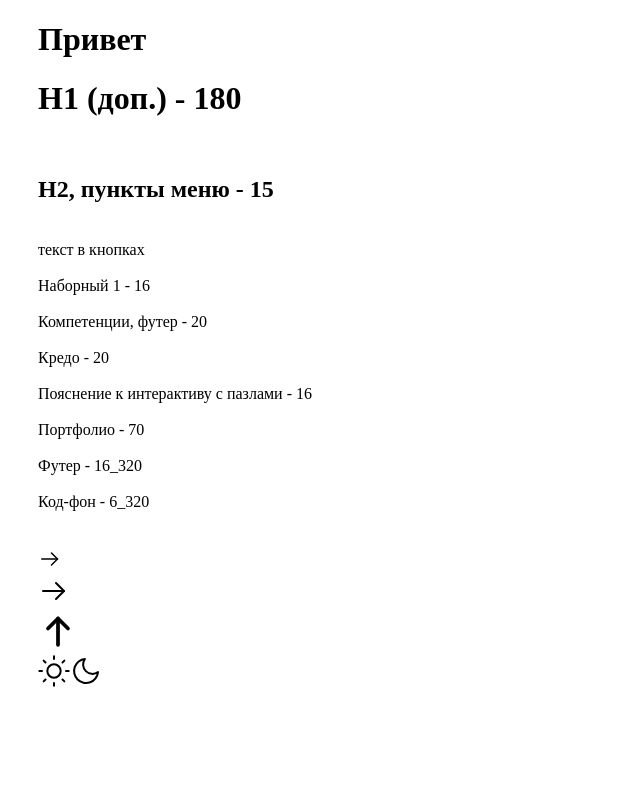
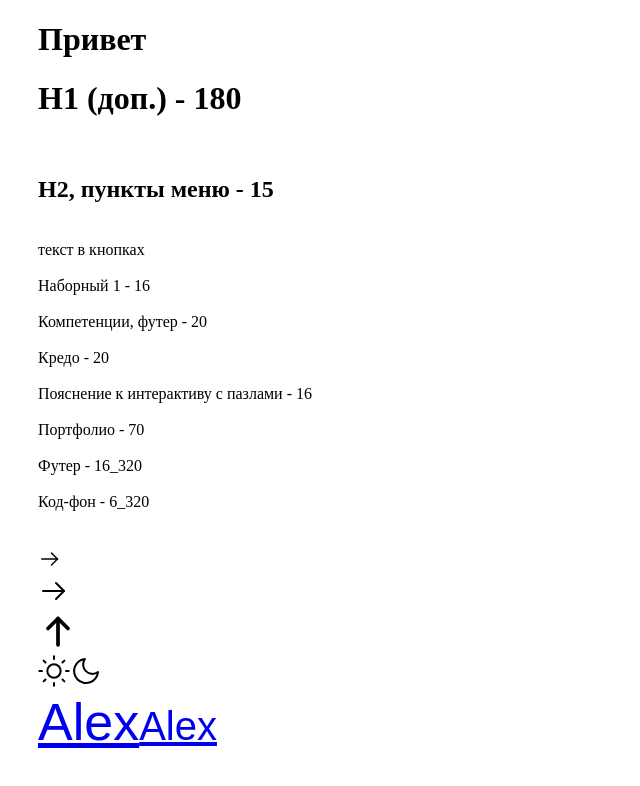
Before and after one commit to Alex-Nicalace/webcraft, a React (Vite) app: page / in a window 1280 px wide. Shown: the top 786 px of the page, without its empty margins (0-640 px from the left). Built offline with nearby package versions, Linux system fonts and the light colour scheme; the HTML template or start-up script is replaced by a standard one.

Commit message:
Logo: create

```diff
--- a/src/App.tsx
+++ b/src/App.tsx
@@ -1,5 +1,6 @@
 import './App.scss';
 import Container from './components/Container';
+import Logo from './components/Logo';
 import Icon from './components/ui/Icon';
 
 function App() {
@@ -45,6 +46,9 @@ function App() {
         <br />
         <Icon name="LightTheme" height={32} width={32} />
         <Icon name="DarkTheme" height={32} width={32} />
+        <br />
+        <Logo />
+        <Logo size="small" />
       </Container>
     </>
   );
--- /dev/null
+++ b/src/components/Logo/Logo.scss
@@ -0,0 +1,9 @@
+.logo {
+  font-family: $fontFamilySecond;
+  font-size: rem(52);
+  line-height: 1.2;
+
+  &_small {
+    font-size: rem(40);
+  }
+}
--- /dev/null
+++ b/src/components/Logo/Logo.tsx
@@ -0,0 +1,17 @@
+import { TLogoProps } from './Logo.types';
+import './Logo.scss';
+
+function Logo({ size, className }: TLogoProps): JSX.Element {
+  return (
+    <a
+      className={['logo', className, size && `logo_${size}`]
+        .filter(Boolean)
+        .join(' ')}
+      href="/"
+    >
+      Alex
+    </a>
+  );
+}
+
+export default Logo;
--- /dev/null
+++ b/src/components/Logo/Logo.types.ts
@@ -0,0 +1,4 @@
+export type TLogoProps = {
+  className?: string;
+  size?: 'small';
+};
--- /dev/null
+++ b/src/components/Logo/index.ts
@@ -0,0 +1,4 @@
+import Logo from './Logo';
+export type * from './Logo.types';
+
+export default Logo;
```
